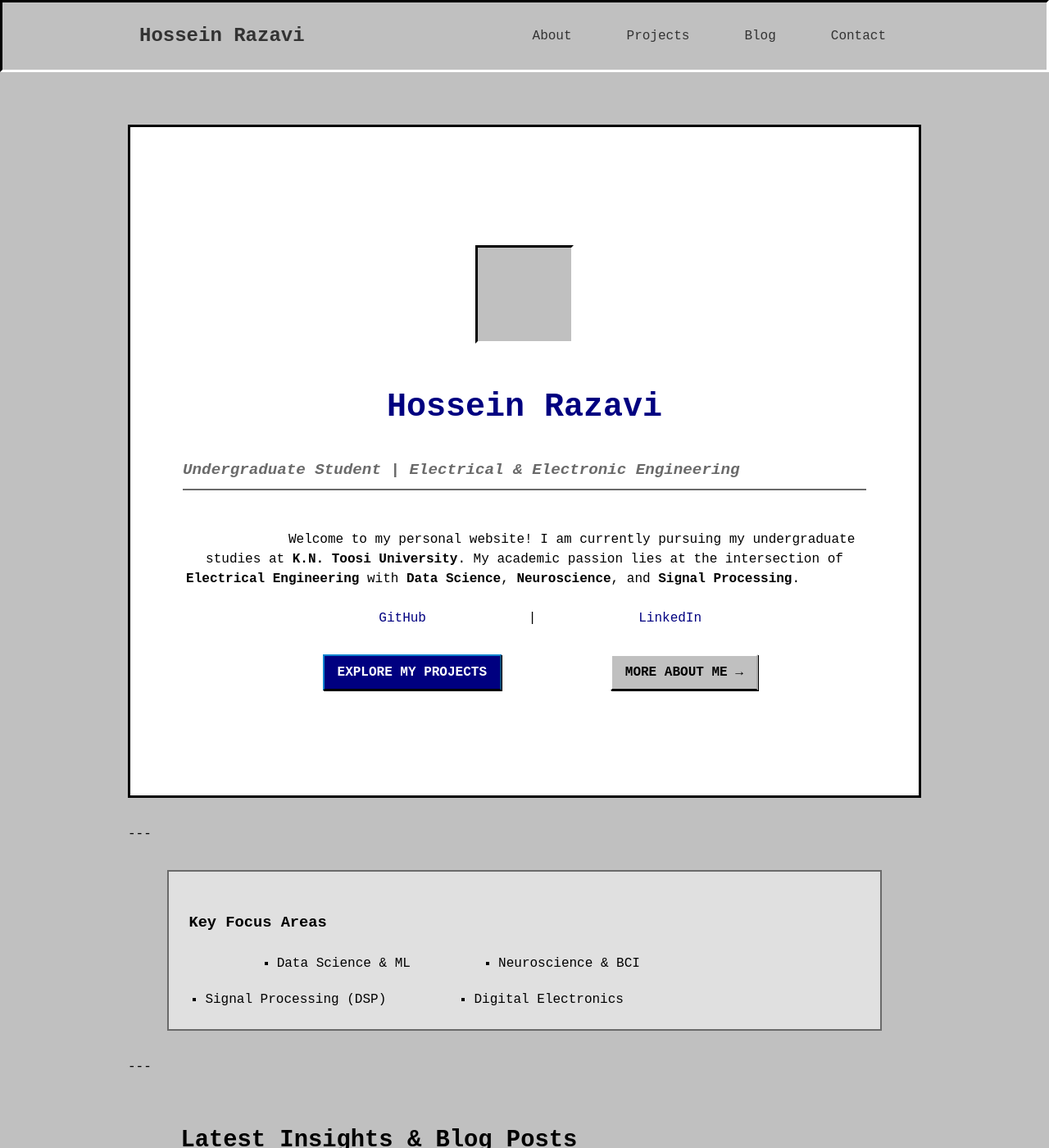
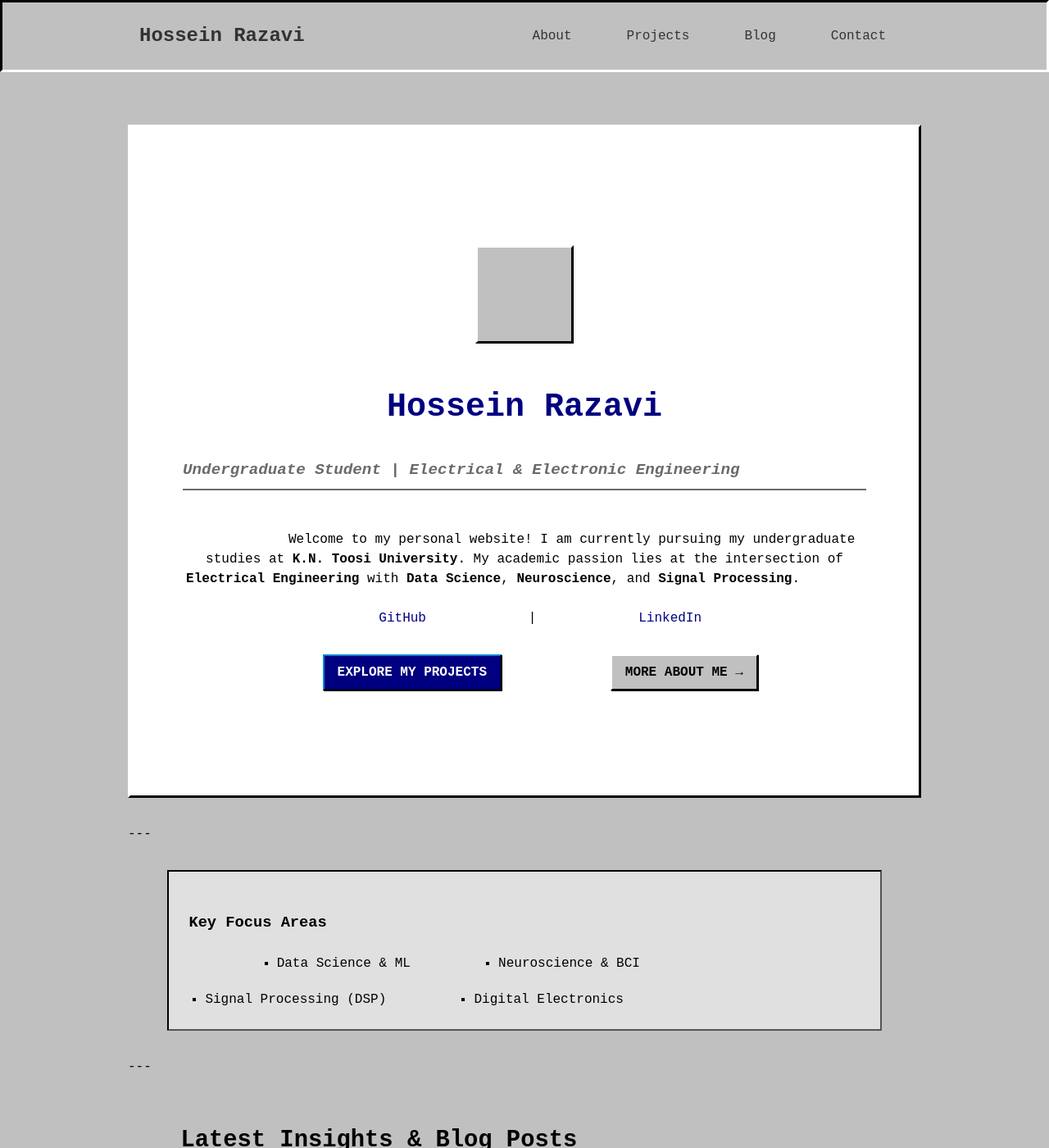
Before and after one commit to UncleRazavi/UncleRazavi.github.io, a Jekyll site: the page built from index.html, in a window 1280 px wide and 1400 px high. Shown: the whole window at 82% size. Built offline with Jekyll 4.4.1, drawn with Linux system fonts in a browser that asks for light colours.

Commit message:
Refactor global styles and add particle background
Updated global styles and added particle background effect.

```diff
--- a/assets/css/main.css
+++ b/assets/css/main.css
@@ -1,5 +1,5 @@
 /* ============================= */
-/* Global Styles 1998      */
+/* Global Styles & Variables 1998 */
 /* ============================= */
 
 /* Using a Monospace font stack for the classic programmer/terminal feel */
@@ -7,36 +7,39 @@
     margin: 0;
     padding: 0;
     box-sizing: border-box;
+    /* Consolidate font stack */
     font-family: 'Courier New', Courier, monospace, 'Lucida Console', Monaco;
     /* Removed smooth transitions for that instant, blocky feel */
 }
 
 /* Default Colors (Classic Desktop Theme) */
 :root {
-    --bg-color: #c0c0c0; /* Standard Windows 95/98 gray */
+    /* Main Theme Colors */
+    --bg-color: #c0c0c0;      /* Standard Windows 95/98 gray */
     --text-color: #000000;
     --primary-color: #000080; /* Deep blue for links and headers */
     --primary-hover: #1084d0; /* A slightly brighter active blue */
     --secondary-color: #6a6a6a; /* Darker gray for text/accents */
-    --card-bg: #ffffff; /* White card background */
-    --input-bg: #e0e0e0; /* Input field background (sunken effect base) */
-    --footer-bg: #a0a0a0; /* Darker gray footer */
+
+    /* UI Component Colors */
+    --card-bg: #ffffff;       /* White card background */
+    --input-bg: #e0e0e0;      /* Input field background (sunken effect base) */
+    --footer-bg: #a0a0a0;     /* Darker gray footer */
 
     /* 3D Border Colors */
-    --border-light: #ffffff;
-    --border-dark: #000000;
+    --border-light: #ffffff;  /* Highlight color (top/left) */
+    --border-dark: #000000;   /* Shadow color (bottom/right) */
 }
 
-/* Dark Mode (High Contrast Terminal Style - if needed) */
+/* Dark Mode (High Contrast Terminal Style - kept for future use) */
 .dark-mode {
     --bg-color: #000000;
-    --text-color: #00ff00; /* Neon green text */
+    --text-color: #00ff00;
     --primary-color: #00c000;
     --primary-hover: #00ff00;
     --secondary-color: #007000;
     --card-bg: #111111;
     --input-bg: #000000;
-    --input-focus-bg: #002200;
     --footer-bg: #0a0a0a;
     --border-light: #00c000;
     --border-dark: #003300;
@@ -46,17 +49,35 @@
     line-height: 1.5;
     background-color: var(--bg-color);
     color: var(--text-color);
-    /* Removed large background image for a faster, starker feel */
 }
 
 /* ============================= */
-/* Links               */
+/* Particle Background (NEW)    */
+/* ============================= */
+
+#particles-js {
+    position: fixed; /* Ensures it covers the entire screen */
+    top: 0;
+    left: 0;
+    width: 100%;
+    height: 100%;
+    z-index: -1; /* Puts it behind everything else */
+    background-color: var(--bg-color); /* Matches body background */
+}
+
+/* Ensure all content sits on top of the particles */
+.hero-section, section, footer, header {
+    position: relative;
+    z-index: 1;
+}
+
+/* ============================= */
+/* Links & Text                  */
 /* ============================= */
 
 a {
     text-decoration: none;
     color: var(--primary-color);
-    /* No transitions */
 }
 
 a:hover {
@@ -64,19 +85,30 @@
     text-decoration: underline;
 }
 
+/* Section Headings */
+.section-heading, section h2 {
+    text-align: left;
+    margin-bottom: 1.5rem;
+    font-size: 1.8rem;
+    /* Classic section divider look */
+    border-bottom: 2px solid var(--secondary-color);
+    padding-bottom: 0.5rem;
+    color: var(--text-color);
+}
+
 /* ============================= */
-/* Container            */
+/* Layout & Container            */
 /* ============================= */
 
 .container {
     width: 90%;
-    max-width: 1000px; /* Made max-width slightly smaller for the era */
+    max-width: 1000px;
     margin: auto;
     padding: 2rem 1rem;
 }
 
 /* ============================= */
-/* Header              */
+/* Header & Navigation           */
 /* ============================= */
 
 header {
@@ -95,7 +127,6 @@
     display: flex;
     justify-content: space-between;
     align-items: center;
-    /* Navigation links are inside the container for spacing */
 }
 
 header nav a {
@@ -103,27 +134,26 @@
     padding: 0.5rem 0.75rem;
     font-weight: bold;
     color: var(--text-color);
-    /* Gives the link a flat button look */
-    border: 1px solid transparent;
+    border: 1px solid transparent; /* Flat button base */
 }
 
 header nav a:hover {
     color: var(--primary-color);
     text-decoration: none;
     /* Sunken look on hover */
-    border: 1px solid var(--secondary-color);
+    border: 1px inset var(--border-dark); /* Changed from var(--secondary-color) for consistent inset look */
 }
 
 header nav .active {
     background-color: var(--card-bg);
     color: var(--primary-color);
-    /* Use an inverse/pressed look for the active link */
-    border: 1px solid var(--secondary-color);
+    /* Inverse/pressed look for the active link */
+    border: 1px inset var(--border-dark);
 }
 
 
 /* ============================= */
-/* Buttons / CTAs        */
+/* Buttons / CTAs                */
 /* ============================= */
 
 .cta-btn, .button-link, .cta-link {
@@ -134,47 +164,56 @@
     text-align: center;
     cursor: pointer;
     text-transform: uppercase;
+    text-decoration: none;
+    color: var(--text-color);
+    background-color: var(--bg-color);
 
-    /* The classic 3D-raised button effect */
-    background-color: var(--bg-color);
-    border: 2px outset var(--border-light); /* Light top/left */
-    border-bottom: 2px outset var(--border-dark); /* Dark bottom/right */
-    color: var(--text-color);
-    box-shadow: 1px 1px 0 var(--border-dark); /* Small shadow below */
-    text-decoration: none;
+    /* Classic 3D-raised button effect */
+    border: 2px outset var(--border-light);
+    border-right-color: var(--border-dark);
+    border-bottom-color: var(--border-dark);
+    box-shadow: 1px 1px 0 var(--border-dark);
 }
 
 .cta-btn:hover, .button-link:hover, .cta-link:hover {
-    /* The classic 3D-pressed button effect */
+    /* Classic 3D-pressed button effect */
     background-color: var(--bg-color);
     border: 2px inset var(--border-dark); /* Dark top/left (pressed) */
-    border-bottom: 2px inset var(--border-light); /* Light bottom/right (pressed) */
+    border-right-color: var(--border-light);
+    border-bottom-color: var(--border-light);
+    box-shadow: none; /* Remove shadow when pressed */
     text-decoration: none;
 }
 
 .cta-btn.primary {
     background-color: var(--primary-color);
     color: var(--border-light);
-    border: 2px outset var(--primary-hover);
-    border-bottom: 2px outset var(--border-dark);
+    border-color: var(--primary-color);
+    border-top-color: var(--primary-hover);
+    border-left-color: var(--primary-hover);
 }
 
 .cta-btn.primary:hover {
     background-color: var(--primary-hover);
+    /* Inset look is fine, but keeping colors consistent with original button */
     border: 2px inset var(--border-dark);
+    border-right-color: var(--border-light);
+    border-bottom-color: var(--border-light);
 }
 
 
 /* ============================= */
-/* Hero Section           */
+/* Hero Section & Profile        */
 /* ============================= */
 
 .hero-section {
     padding: 4rem 0;
     text-align: center;
     background-color: var(--card-bg);
-    /* Simple solid background, no gradient or image */
-    border: 3px solid var(--border-dark);
+    /* 3D Window Frame: raised border style */
+    border: 3px outset var(--border-light);
+    border-right-color: var(--border-dark);
+    border-bottom-color: var(--border-dark);
     margin: 2rem auto;
 }
 
@@ -196,39 +235,36 @@
     width: 120px;
     height: 120px;
     background-color: var(--bg-color);
-    color: var(--text-color);
     line-height: 120px;
     text-align: center;
     font-size: 0.8rem;
-    /* Boxy 3D Frame for the image placeholder */
-    border: 3px solid var(--border-dark);
-    border-right-color: var(--border-light);
-    border-bottom-color: var(--border-light);
+    /* Boxy 3D Frame for the image placeholder (Raised) */
+    border: 3px outset var(--border-light);
+    border-right-color: var(--border-dark);
+    border-bottom-color: var(--border-dark);
 }
 
 /* ============================= */
-/* Sections            */
+/* Cards & Lists                 */
 /* ============================= */
 
-section {
-    padding: 2rem 0;
-    margin: 1rem 0;
+.skills-focus-section {
+    background-color: var(--input-bg);
+    /* Changed to 3D inset effect for a recessed panel look */
+    border: 2px inset var(--border-dark);
+    padding: 1.5rem;
+    margin: 2rem auto;
 }
 
-.section-heading, section h2 {
-    text-align: left;
-    margin-bottom: 1.5rem;
-    font-size: 1.8rem;
-    /* Use a classic section divider look */
-    border-bottom: 2px solid var(--secondary-color);
-    padding-bottom: 0.5rem;
-    color: var(--text-color);
+.focus-list {
+    list-style: square;
+    padding-left: 20px;
+    display: flex;
+    flex-wrap: wrap;
+    gap: 20px;
 }
 
-/* ============================= */
-/* Project Cards        */
-/* ============================= */
-
+/* Project Grid */
 .project-grid {
     display: grid;
     grid-template-columns: repeat(auto-fit, minmax(300px, 1fr));
@@ -242,9 +278,7 @@
     margin-bottom: 1.5rem;
 
     /* 3D Sunken/Recessed Effect for the card content area */
-    border: 2px inset var(--border-dark); /* Dark top/left, Light bottom/right */
-
-    /* Removed smooth hover/transform effects */
+    border: 2px inset var(--border-dark);
 }
 
 .project-card h2 {
@@ -255,18 +289,6 @@
     padding-bottom: 0.25rem;
 }
 
-.project-meta .tech-stack,
-.project-meta .key-tags {
-    list-style: none;
-    padding-left: 0;
-    font-size: 0.9rem;
-    margin-top: 1rem;
-}
-
-.project-meta li {
-    padding: 2px 0;
-}
-
 .project-image-placeholder {
     height: 150px;
     background-color: var(--input-bg);
@@ -274,52 +296,12 @@
     text-align: center;
     line-height: 150px;
     margin-top: 1rem;
-    /* Simple 1px gray border for the internal window look */
-    border: 1px solid var(--secondary-color);
+    /* 3D Sunken/Recessed border for the internal window look */
+    border: 2px inset var(--border-dark);
 }
 
 /* ============================= */
-/* About Page Styles     */
-/* ============================= */
-
-.profile-summary {
-    display: flex;
-    gap: 20px;
-    align-items: center;
-    margin-bottom: 2rem;
-}
-
-.skills-focus-section {
-    background-color: var(--input-bg);
-    border: 2px solid var(--secondary-color);
-    padding: 1.5rem;
-    margin: 2rem auto;
-}
-
-.focus-list {
-    list-style: square;
-    padding-left: 20px;
-    display: flex;
-    flex-wrap: wrap;
-    gap: 20px;
-}
-
-/* ============================= */
-/* Footer              */
-/* ============================= */
-
-footer {
-    text-align: center;
-    padding: 1rem 0;
-    background-color: var(--footer-bg);
-    color: var(--secondary-color);
-    font-size: 0.9rem;
-    /* Use a clear separation line */
-    border-top: 3px solid var(--border-dark);
-}
-
-/* ============================= */
-/* Contact Form          */
+/* Contact Form & Inputs         */
 /* ============================= */
 
 .contact-container {
@@ -327,16 +309,16 @@
     margin: 40px auto;
     padding: 40px 32px;
     background-color: var(--card-bg);
-    /* Classic 3D window style */
-    border: 3px solid var(--border-dark);
-    border-right-color: var(--border-light);
-    border-bottom-color: var(--border-light);
+    /* Classic 3D window style (Raised) */
+    border: 3px outset var(--border-light);
+    border-right-color: var(--border-dark);
+    border-bottom-color: var(--border-dark);
 }
 
 .contact-form input,
 .contact-form textarea {
+    width: 100%; /* Ensure inputs fill the width */
     padding: 6px 8px;
-    /* No border-radius */
     border: none;
     background-color: var(--input-bg);
     color: var(--text-color);
@@ -348,15 +330,30 @@
 
 .contact-form input:focus,
 .contact-form textarea:focus {
-    /* No change on focus, just the standard inset look */
-    border: 2px inset var(--border-dark);
+    /* Slight color change on focus for feedback */
+    background-color: var(--card-bg);
+    /* Focus indicator */
     outline: 1px dotted var(--primary-color);
-    background-color: var(--card-bg);
 }
 
 
 /* ============================= */
-/* Responsive           */
+/* Footer                        */
+/* ============================= */
+
+footer {
+    text-align: center;
+    padding: 1rem 0;
+    background-color: var(--footer-bg);
+    color: var(--secondary-color);
+    font-size: 0.9rem;
+    /* Use a clear separation line (Raised border for consistency) */
+    border-top: 3px outset var(--border-light);
+    border-bottom: 3px outset var(--border-dark);
+}
+
+/* ============================= */
+/* Responsive                    */
 /* ============================= */
 
 @media (max-width: 768px) {
```
